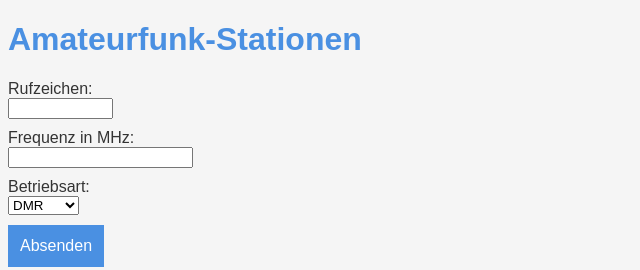
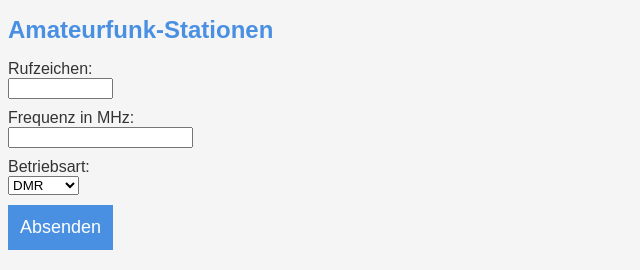
Before and after one commit to DO1FFE/QRG-Website, a Flask app: page / in a window 1280 px wide. Shown: the top 270 px of the page, without its empty margins (0-640 px from the left). Run offline with Flask 2, Linux system fonts and the light colour scheme; data that the repository does not hold is empty.

Commit message:
Update index.html

```diff
--- a/templates/index.html
+++ b/templates/index.html
@@ -9,9 +9,11 @@
             font-family: Arial, sans-serif;
             background-color: #f5f5f5;
             color: #333;
+            font-size: 16px;
         }
         h1 {
             color: #4a90e2;
+            font-size: 24px;
         }
         table {
             border-collapse: collapse;
@@ -30,13 +32,16 @@
         label, input[type="text"], input[type="number"], select, input[type="submit"] {
             margin-bottom: 10px;
         }
+        input[type="text"], input[type="number"] {
+            size: 10; /* Länge der Eingabefelder */
+        }
         input[type="submit"] {
             display: block;
             padding: 12px;
             background-color: #4a90e2;
             color: white;
             border: none;
-            font-size: 16px;
+            font-size: 18px;
             cursor: pointer;
             margin-bottom: 20px;
         }
@@ -95,7 +100,7 @@
                                         ("0" + timestamp.getHours()).slice(-2) + ":" +
                                         ("0" + timestamp.getMinutes()).slice(-2);
 
-                var formattedFrequency = parseFloat(entry.frequenz).toFixed(4).replace('.', ',');
+                var formattedFrequency = parseFloat(entry.frequenz).toFixed(4).replace('.', ','); // 4 Nachkommastellen
 
                 var diffMinutes = Math.floor((diff / 1000) / 60);
                 var diffHours = Math.floor(diffMinutes / 60);
```
